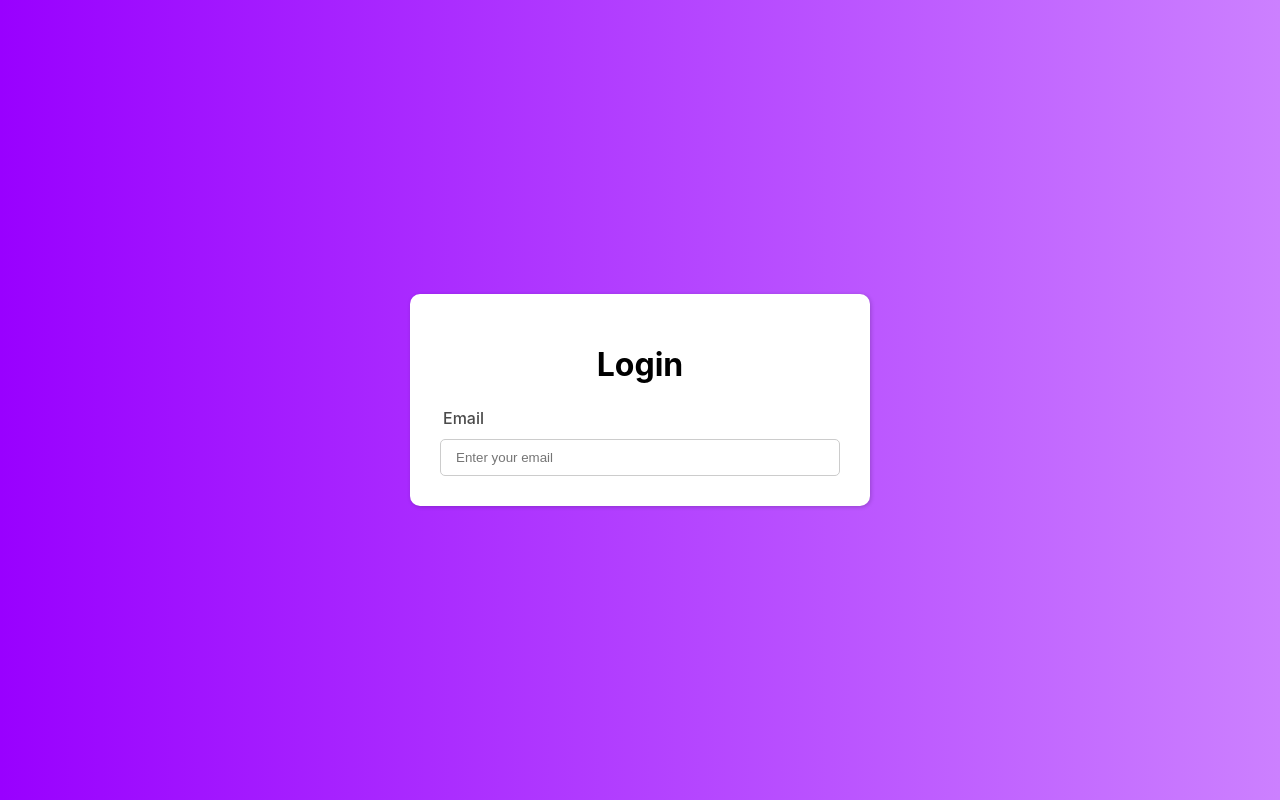
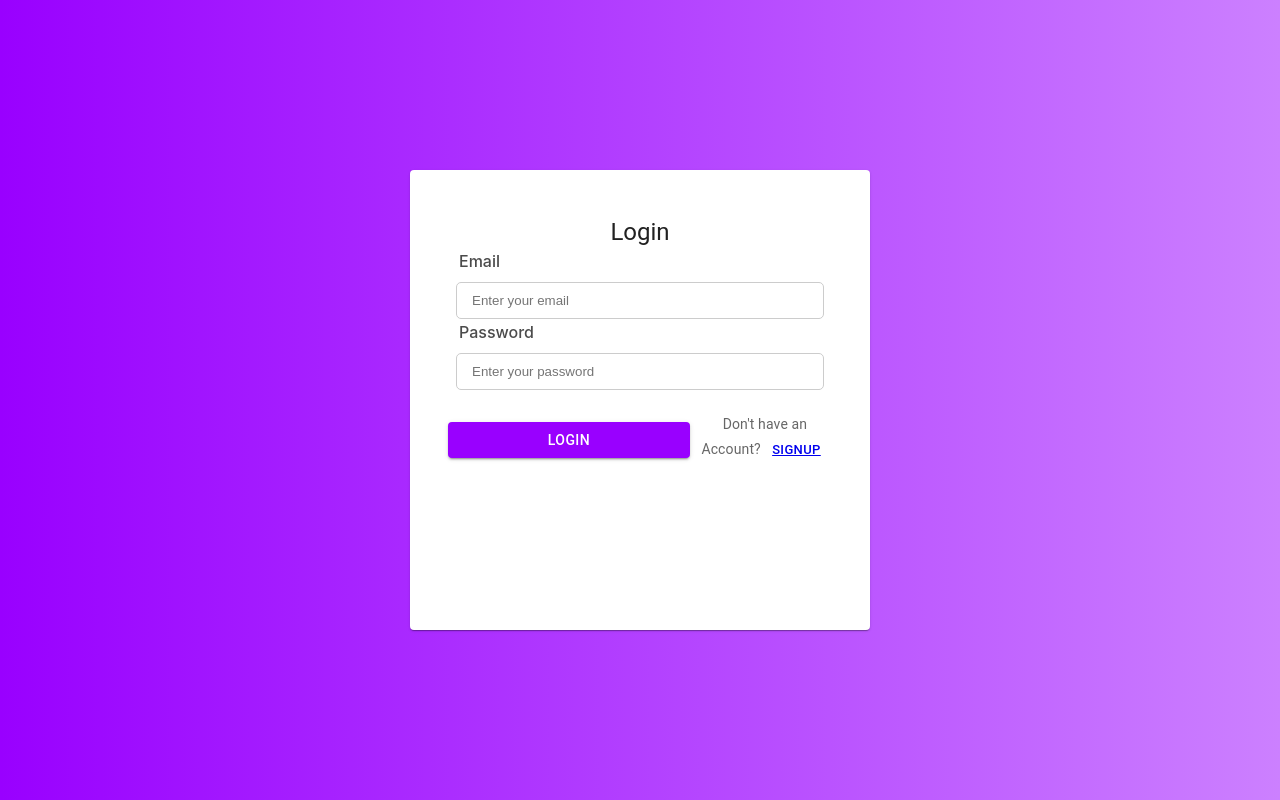
Before and after one commit to AlizaKhan3/Login-Signup-React, a React (Create React App) app: page /Login in a window 1280 px wide. Built offline with nearby package versions, Linux system fonts and the light colour scheme.

Commit message:
Update login.jsx
added card from material UI to create login form

```diff
--- a/src/components/Login/login.jsx
+++ b/src/components/Login/login.jsx
@@ -1,17 +1,50 @@
 import "./login.css"
 import Input from "../Input/input";
+import CardContent from '@mui/material/CardContent';
+import * as React from 'react';
+import Card from '@mui/material/Card';
+import CardActions from '@mui/material/CardActions';
+import Button from '@mui/material/Button';
+import Typography from '@mui/material/Typography';
+import { Link } from "react-router-dom";
 
 function Login() {
     return (
         <div className="container">
-            <div className="innerBox">
-                <h1 className="heading">
-                    Login
-                </h1>
-                <Input label="Email" placeholder="Enter your email"></Input>
-            </div>
+            <Card className="innerBox" sx={{ minWidth: 400 }} style={{ height: 400 }}>
+                <CardContent>
+                    <Typography variant="h5" component="div" className="heading" >
+                        Login
+                    </Typography>
+                    <div className="inputFields">
+                        <Input label="Email" placeholder="Enter your email"></Input>
+                        <Input label="Password" placeholder="Enter your password"></Input>
+                    </div>
+                </CardContent>
+                <CardActions className="footer">
+                <Button className="loginBtn" variant="contained" style={{backgroundColor:" #9900ff", width: "96%"}}>LOGIN</Button>
+
+                    <Typography className="btnSpan" sx={{ color: 'text.secondary', fontSize: 14 }}>
+                    Don't have an Account? <span><Button size="small"><Link to="/Signup">Signup</Link></Button></span>
+                    </Typography>
+                </CardActions>
+            </Card>
         </div>
     )
 }
 
 export default Login;
+
+
+
+            {/* <BasicCard>
+                <CardContent>
+                     <div className="innerBox">
+                    <h1 className="heading">
+                        Login
+                    </h1>
+                    <Input label="Email" placeholder="Enter your email"></Input>
+                </div>
+                </CardContent>
+
+            </BasicCard> */}
```
